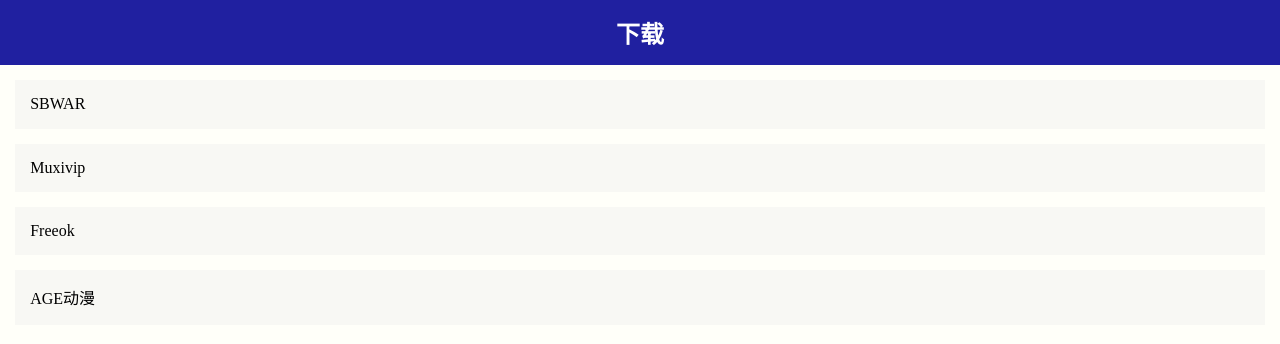
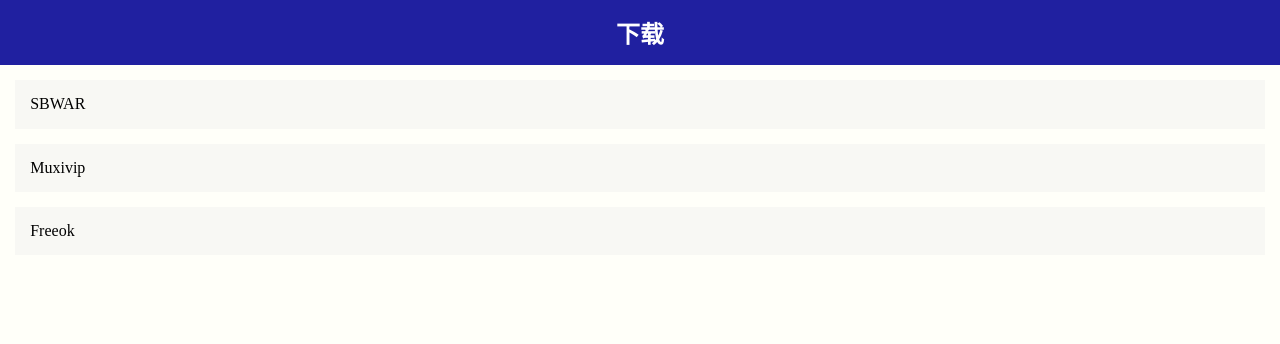
Before and after one commit to neadraw/neadraw.github.io, a plain HTML site: page download.html in a window 1280 px wide. Drawn offline with Linux system fonts and the light colour scheme.

Commit message:
Add files via upload

```diff
--- a/download.html
+++ b/download.html
@@ -11,6 +11,5 @@
 		<a href="d/sbwar.apk" download="sbwar.apk">SBWAR</a>
 		<a href="d/muxivip.apk" download="muxivip.apk">Muxivip</a>
 		<a href="d/freeok.apk" download="freeok.apk">Freeok</a>
-		<a href="d/agedm.apk" download="agedm.apk">AGE动漫</a>
 	</body>
 </html>
```
